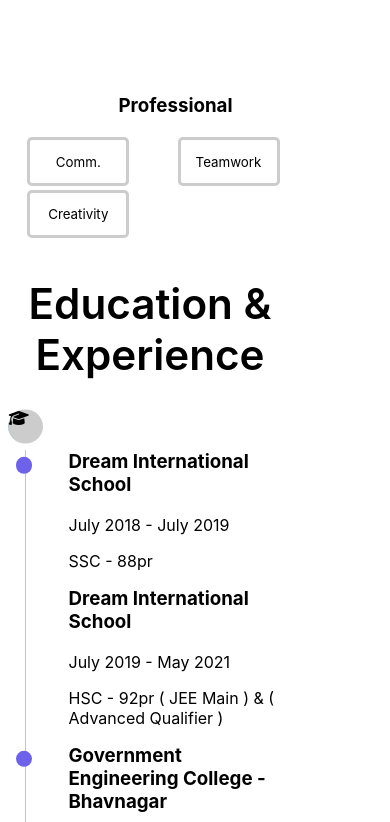
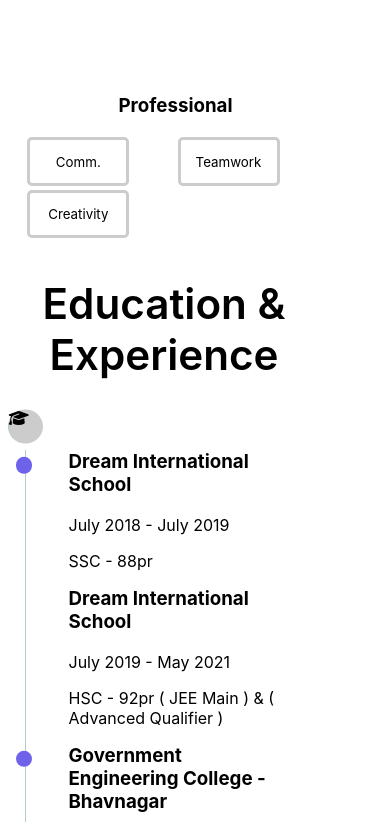
Before and after one commit to yashpatel08/patel_yash, a React (Create React App) app: page / in a window 390 px wide. Shown: the part 2023-2845 px from the top of the page. Built offline with nearby package versions, Linux system fonts and the light colour scheme.

Commit message:
Update style.css

```diff
--- a/src/style.css
+++ b/src/style.css
@@ -926,7 +926,7 @@ li {
     }
 
     .experience-education {
-        width: 300px;
+        width: 328px;
         height: 155vh;
         margin-bottom: 12vh;
     }
```
